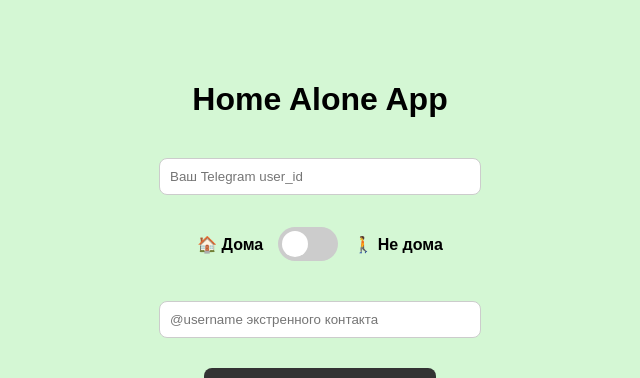
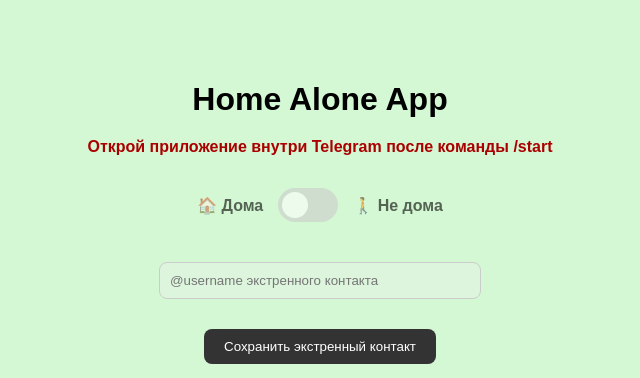
Before and after one commit to Klyaksonchik/HomeAloneMiniAppFrontend, a React (Create React App) app: page / in a window 1280 px wide. Shown: the top 378 px of the page, without its empty margins (320-960 px from the left). Built offline with nearby package versions, Linux system fonts and the light colour scheme.

Commit message:
Update App.jsx

```diff
--- a/src/App.jsx
+++ b/src/App.jsx
@@ -1,10 +1,11 @@
-import React, { useState, useEffect } from "react";
+import React, { useState, useEffect, useMemo } from "react";
 import axios from "axios";
 
 const BACKEND_URL = "https://homealoneminiapp.onrender.com"; // замени на свой
 
 export default function App() {
-  const [userId, setUserId] = useState("");
+  const tg = typeof window !== "undefined" ? window.Telegram?.WebApp : null;
+  const userId = useMemo(() => tg?.initDataUnsafe?.user?.id ?? null, [tg]);
   const [isHome, setIsHome] = useState(true);
   const [timeLeft, setTimeLeft] = useState(null);
   const [contact, setContact] = useState("");
@@ -12,9 +13,22 @@
   const happyDog = "https://i.postimg.cc/g2c0nwhz/2025-08-19-16-37-23.png";
   const sadDog = "https://i.postimg.cc/pLjFJ5TD/2025-08-19-16-33-44.png";
 
+  useEffect(() => {
+    tg?.ready?.();
+  }, [tg]);
+
+  // подтянуть сохранённый контакт при наличии userId
+  useEffect(() => {
+    if (!userId) return;
+    axios
+      .get(`${BACKEND_URL}/contact`, { params: { user_id: userId } })
+      .then((res) => setContact(res?.data?.emergency_contact || ""))
+      .catch(() => {});
+  }, [userId]);
+
   const toggleStatus = async () => {
     if (!userId) {
-      alert("Введите user_id");
+      alert("Открой приложение внутри Telegram (mini app).");
       return;
     }
     try {
@@ -49,7 +63,7 @@
 
   const saveContact = async () => {
     if (!userId) {
-      alert("Введите user_id");
+      alert("Открой приложение внутри Telegram (mini app).");
       return;
     }
     try {
@@ -58,28 +72,27 @@
         contact,
       });
       alert("Контакт сохранён");
-    } catch (e) {
-      console.error(e);
+    } catch {
       alert("Ошибка сохранения контакта");
     }
   };
+
+  const isTelegram = !!userId;
 
   return (
     <div className="app" style={{ backgroundColor: isHome ? "#d4f7d4" : "#f7d4d4" }}>
       <h1>Home Alone App</h1>
 
-      <input
-        className="contact-input"
-        placeholder="Ваш Telegram user_id"
-        value={userId}
-        onChange={(e) => setUserId(e.target.value)}
-        style={{ marginBottom: 12 }}
-      />
+      {!isTelegram && (
+        <div style={{ marginBottom: 12, color: "#a00", fontWeight: "bold" }}>
+          Открой приложение внутри Telegram после команды /start
+        </div>
+      )}
 
-      <div className="slider-container">
+      <div className="slider-container" style={{ opacity: isTelegram ? 1 : 0.6 }}>
         <span className="status-label">🏠 Дома</span>
         <label className="switch">
-          <input type="checkbox" checked={!isHome} onChange={toggleStatus} />
+          <input type="checkbox" checked={!isHome} onChange={toggleStatus} disabled={!isTelegram} />
           <span className="slider round"></span>
         </label>
         <span className="status-label">🚶 Не дома</span>
@@ -94,8 +107,11 @@
         placeholder="@username экстренного контакта"
         value={contact}
         onChange={(e) => setContact(e.target.value)}
+        disabled={!isTelegram}
       />
-      <button onClick={saveContact}>Сохранить экстренный контакт</button>
+      <button onClick={saveContact} disabled={!isTelegram}>
+        Сохранить экстренный контакт
+      </button>
 
       <img src={isHome ? happyDog : sadDog} alt="dog" className="dog-image" />
     </div>
```
